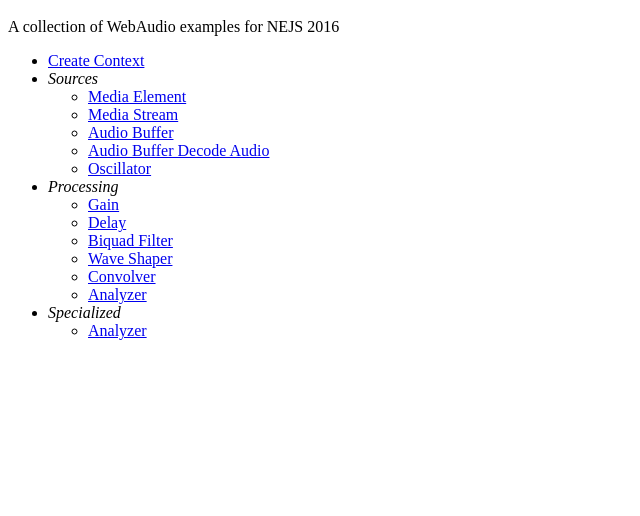
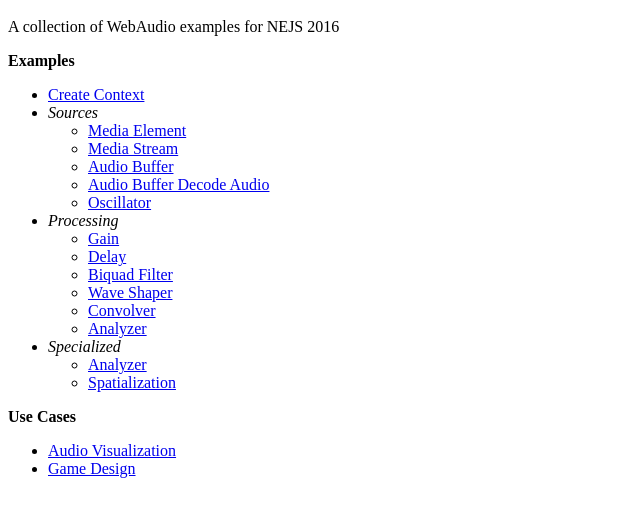
Before and after one commit to chambaz/nejs2016-webaudio, a website: page index.html in a window 1280 px wide. Shown: the part 48-564 px from the top of the page, without its empty margins (0-640 px from the left). Drawn offline with Linux system fonts and the light colour scheme.

Commit message:
Set up README / index.html and folder structure ready for all examples including usecases

```diff
--- a/index.html
+++ b/index.html
@@ -1,6 +1,8 @@
 <h1>NEJS 2016 - WebAudio</h1>
 
 <p>A collection of WebAudio examples for NEJS 2016</p>
+
+<p><strong>Examples</strong></p>
 
 <ul>
 	<li><a href="examples/create-context.html">Create Context</a></li>
@@ -28,7 +30,14 @@
 			<em>Specialized</em>
 			<ul>
 				<li><a href="examples/specialized/analyzer.html">Analyzer</a></li>
+				<li><a href="examples/specialized/spatialization.html">Spatialization</a></li>
 			</ul>
 		</li>
 	</li>
 </ul>
+
+<p><strong>Use Cases</strong></p>
+<ul>
+	<li><a href="examples/usecases/audio-visualization.html">Audio Visualization</a></li>
+	<li><a href="examples/usecases/game-design.html">Game Design</a></li>
+</ul>
```
Also changed, not shown: README.md, examples/specialized/spatialization.html (added), examples/usecases/audio-visualization.html (added), examples/usecases/game-design.html (added).
